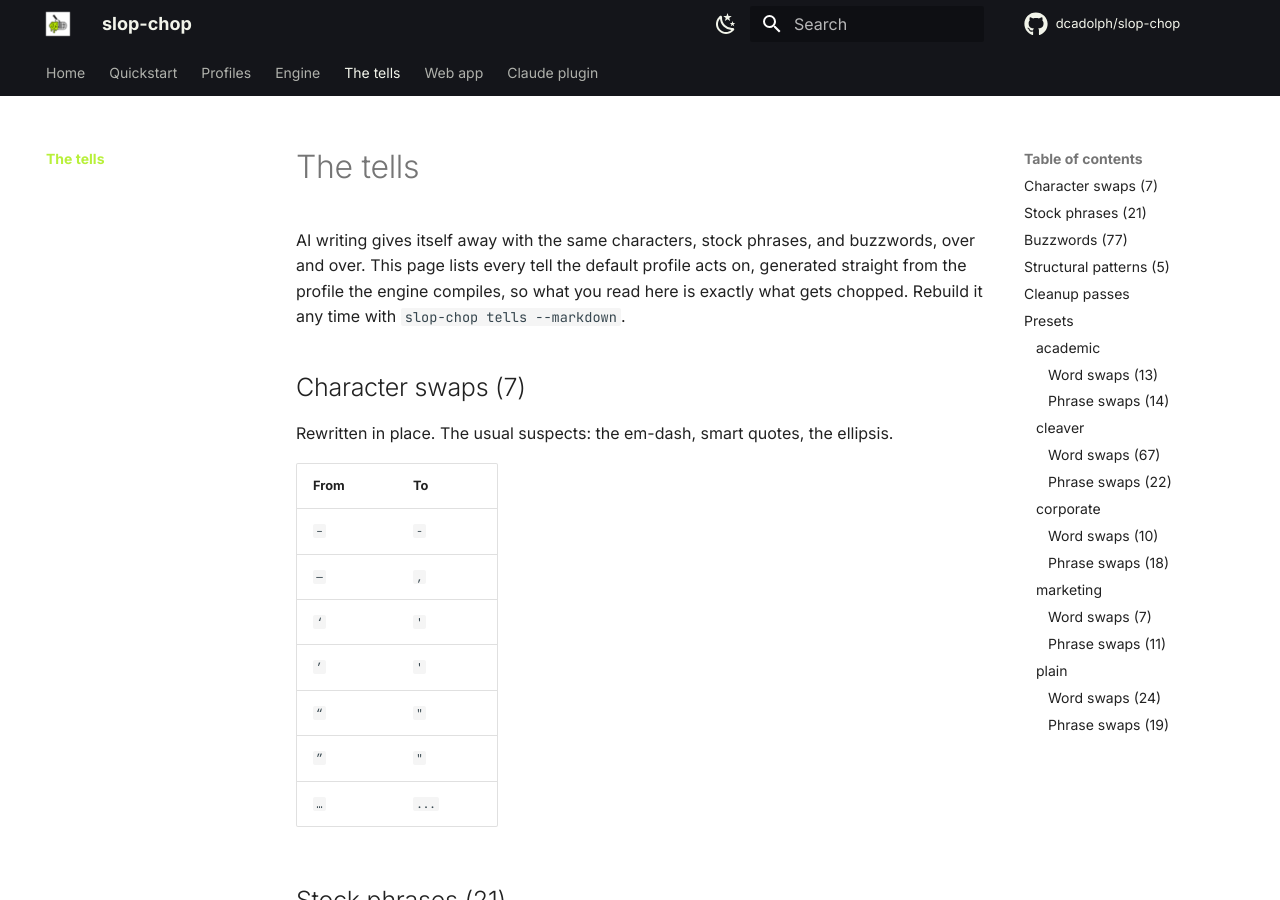
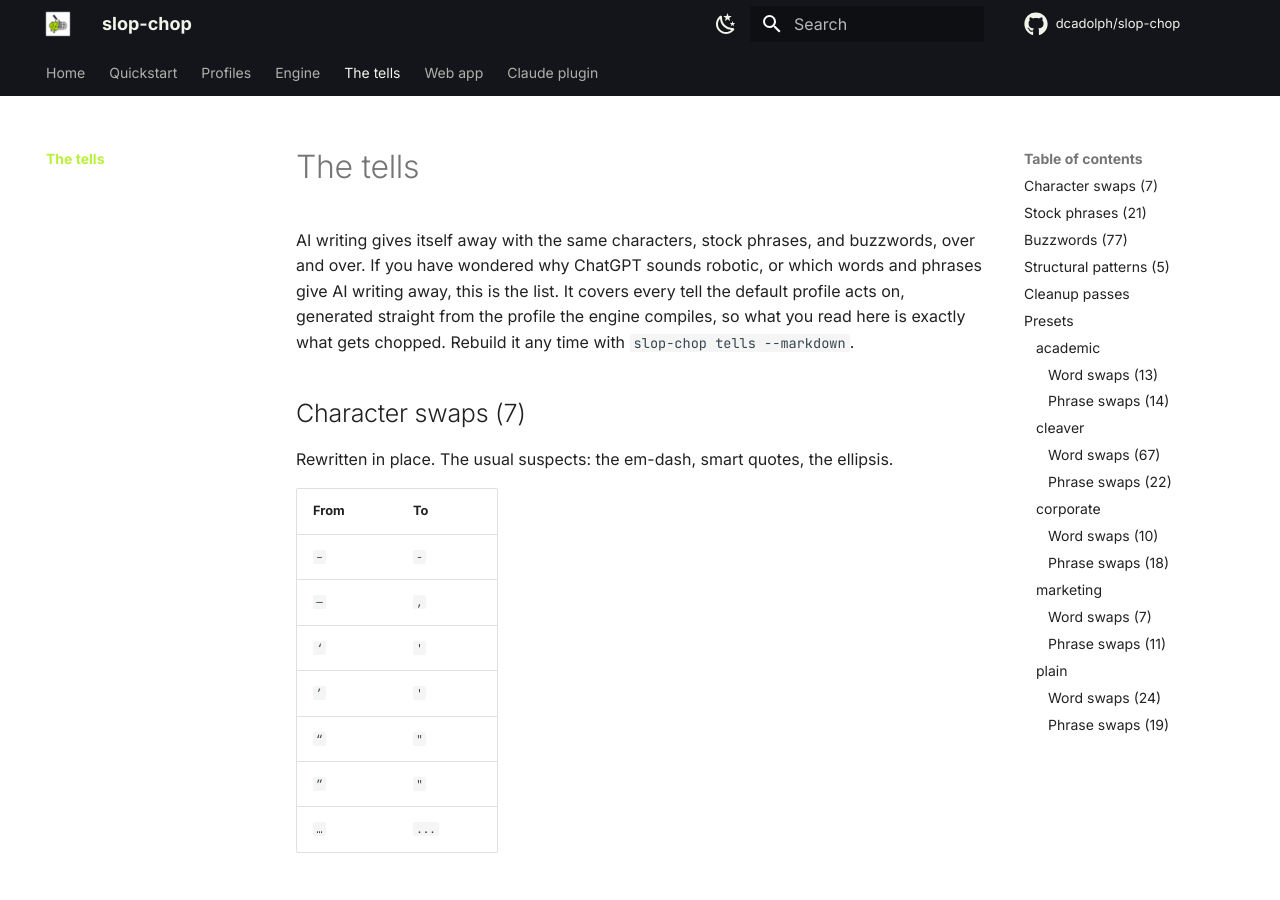
Before and after one commit to dcadolph/slop-chop, an MkDocs documentation site: the page built from docs/TELLS.md, in a window 1280 px wide and 900 px high. Built offline with MkDocs 1.6.1 and Material for MkDocs 9.7.7, drawn with Linux system fonts in a browser that asks for light colours; comment, search, counter and statistics services are not loaded.

Commit message:
Add robots, structured data, badges, and search phrasing

```diff
--- a/docs/TELLS.md
+++ b/docs/TELLS.md
@@ -3,9 +3,11 @@
 # The tells
 
 AI writing gives itself away with the same characters, stock phrases, and buzzwords,
-over and over. This page lists every tell the default profile acts on, generated
-straight from the profile the engine compiles, so what you read here is exactly what
-gets chopped. Rebuild it any time with `slop-chop tells --markdown`.
+over and over. If you have wondered why ChatGPT sounds robotic, or which words and
+phrases give AI writing away, this is the list. It covers every tell the default
+profile acts on, generated straight from the profile the engine compiles, so what you
+read here is exactly what gets chopped. Rebuild it any time with
+`slop-chop tells --markdown`.
 
 ## Character swaps (7)
 
--- /dev/null
+++ b/docs/robots.txt
@@ -0,0 +1,4 @@
+User-agent: *
+Allow: /
+
+Sitemap: https://slop-chop.com/sitemap.xml
--- a/overrides/main.html
+++ b/overrides/main.html
@@ -14,4 +14,9 @@
   <meta name="twitter:title" content="slop-chop">
   <meta name="twitter:description" content="Chop the slop. Paste text that sounds like a bot, get back text that sounds like you. Runs in your browser, nothing uploaded.">
   <meta name="twitter:image" content="https://slop-chop.com/assets/card.png">
+  {% if page.is_homepage %}
+  <script type="application/ld+json">
+  {"@context":"https://schema.org","@type":"WebApplication","name":"slop-chop","url":"https://slop-chop.com/","description":"Chop the slop. Paste text that sounds like a bot, get back text that sounds like you. Runs in your browser, nothing uploaded.","applicationCategory":"UtilitiesApplication","operatingSystem":"Any","offers":{"@type":"Offer","price":"0","priceCurrency":"USD"},"sameAs":["https://github.com/dcadolph/slop-chop"]}
+  </script>
+  {% endif %}
 {% endblock %}
```
Also changed, not shown: README.md (+6 -0 lines), 1 other file.
